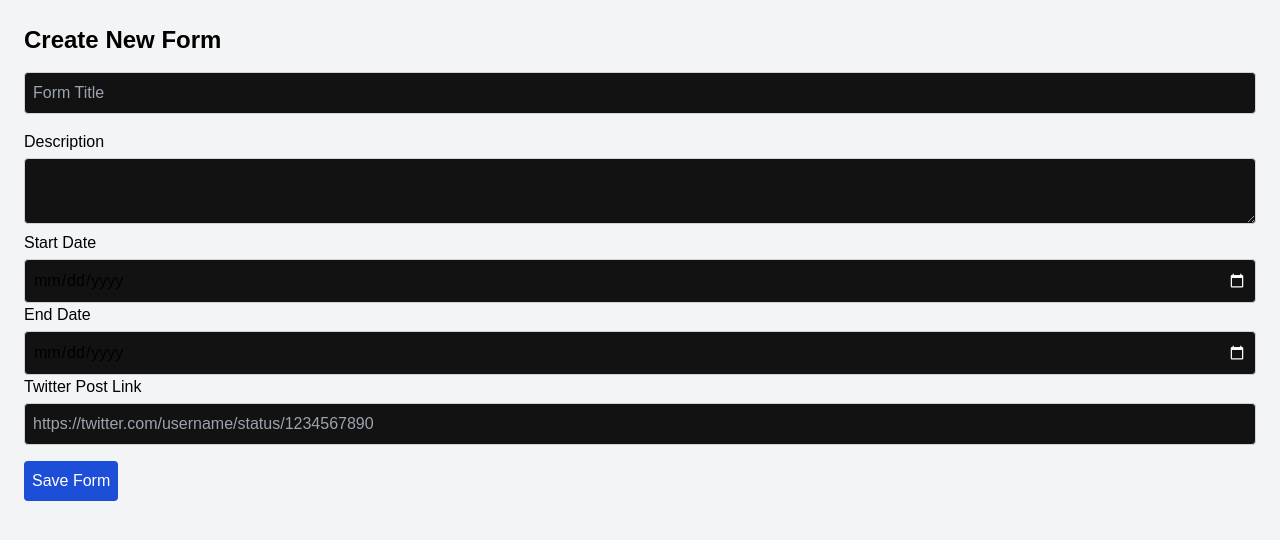
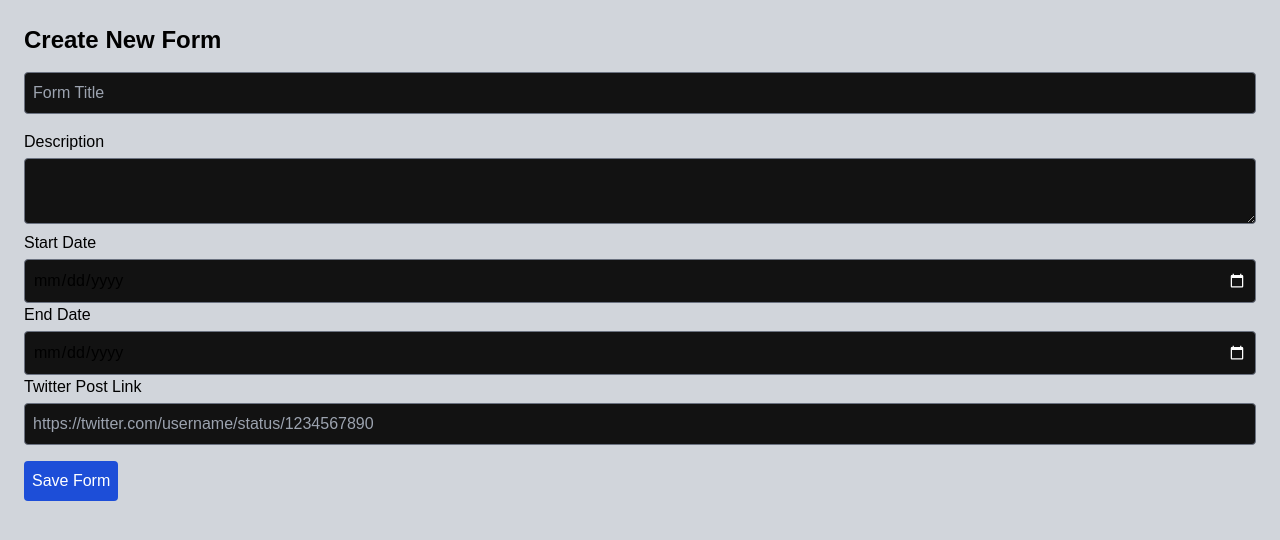
Before and after one commit to mbcube/ccc-web3, a Next.js app: page /admin-form in a window 1280 px wide. Shown: the top 540 px of the page. Built offline with nearby package versions, Linux system fonts and the light colour scheme; no server answers; a web font is replaced by a local one.

Commit message:
Form version 1

```diff
--- a/src/components/AdminForms/AdminFormBuilder.tsx
+++ b/src/components/AdminForms/AdminFormBuilder.tsx
@@ -62,14 +62,14 @@ const AdminFormBuilder: React.FC = () => {
     };
 
     return (
-        <div className="p-6 bg-gray-100 min-h-screen">
+        <div className="p-6 bg-gray-300 min-h-screen">
             <h2 className="text-2xl font-bold mb-4">Create New Form</h2>
             <input
                 type="text"
                 value={formTitle}
                 onChange={(e) => setFormTitle(e.target.value)}
                 placeholder="Form Title"
-                className="w-full p-2 border border-gray-300 rounded mb-4"
+                className="w-full p-2 border border-gray-500 rounded mb-4"
                 required
             />
 
@@ -77,7 +77,7 @@ const AdminFormBuilder: React.FC = () => {
             <textarea
                 value={formData.description}
                 onChange={(e) => handleChange('description', e.target.value)}
-                className="w-full p-2 border border-gray-300 rounded mt-1"
+                className="w-full p-2 border border-gray-500 rounded mt-1"
             />
             {errors.description && <p className="text-red-500 text-sm">Description is required.</p>}
 
@@ -86,7 +86,7 @@ const AdminFormBuilder: React.FC = () => {
                 type="date"
                 value={formData.startDate}
                 onChange={(e) => handleChange('startDate', e.target.value)}
-                className="w-full p-2 border border-gray-300 rounded mt-1"
+                className="w-full p-2 border border-gray-500 rounded mt-1"
             />
             {errors.startDate && <p className="text-red-500 text-sm">Start date is required.</p>}
 
@@ -95,7 +95,7 @@ const AdminFormBuilder: React.FC = () => {
                 type="date"
                 value={formData.endDate}
                 onChange={(e) => handleChange('endDate', e.target.value)}
-                className="w-full p-2 border border-gray-300 rounded mt-1"
+                className="w-full p-2 border border-gray-500 rounded mt-1"
             />
             {errors.endDate && <p className="text-red-500 text-sm">End date is required.</p>}
 
@@ -104,7 +104,7 @@ const AdminFormBuilder: React.FC = () => {
                 type="url"
                 value={formData.twitterLink}
                 onChange={(e) => handleChange('twitterLink', e.target.value)}
-                className="w-full p-2 border border-gray-300 rounded mt-1"
+                className="w-full p-2 border border-gray-500 rounded mt-1"
                 placeholder="https://twitter.com/username/status/1234567890"
             />
             {errors.twitterLink && <p className="text-red-500 text-sm">Please enter a valid Twitter post URL.</p>}
```
